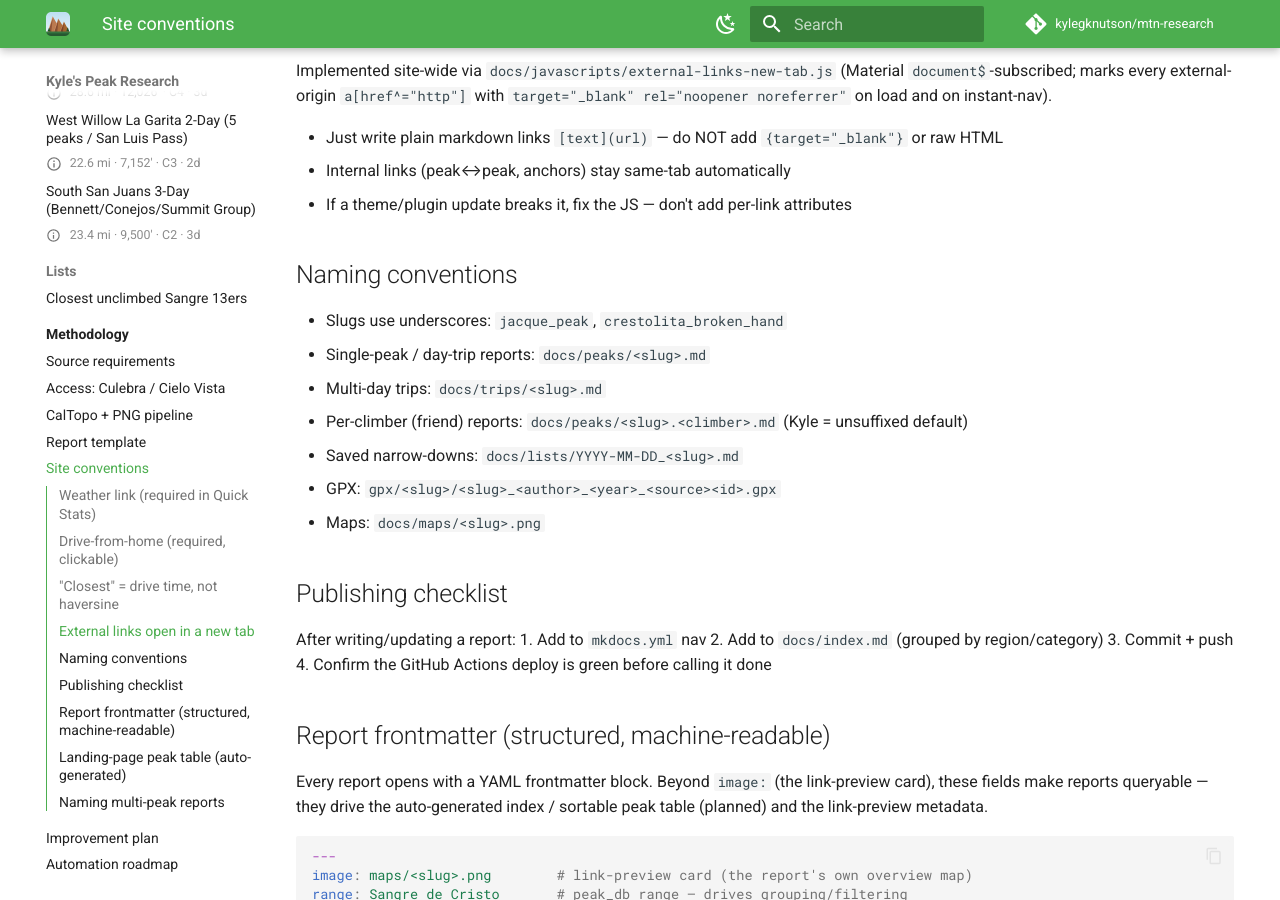
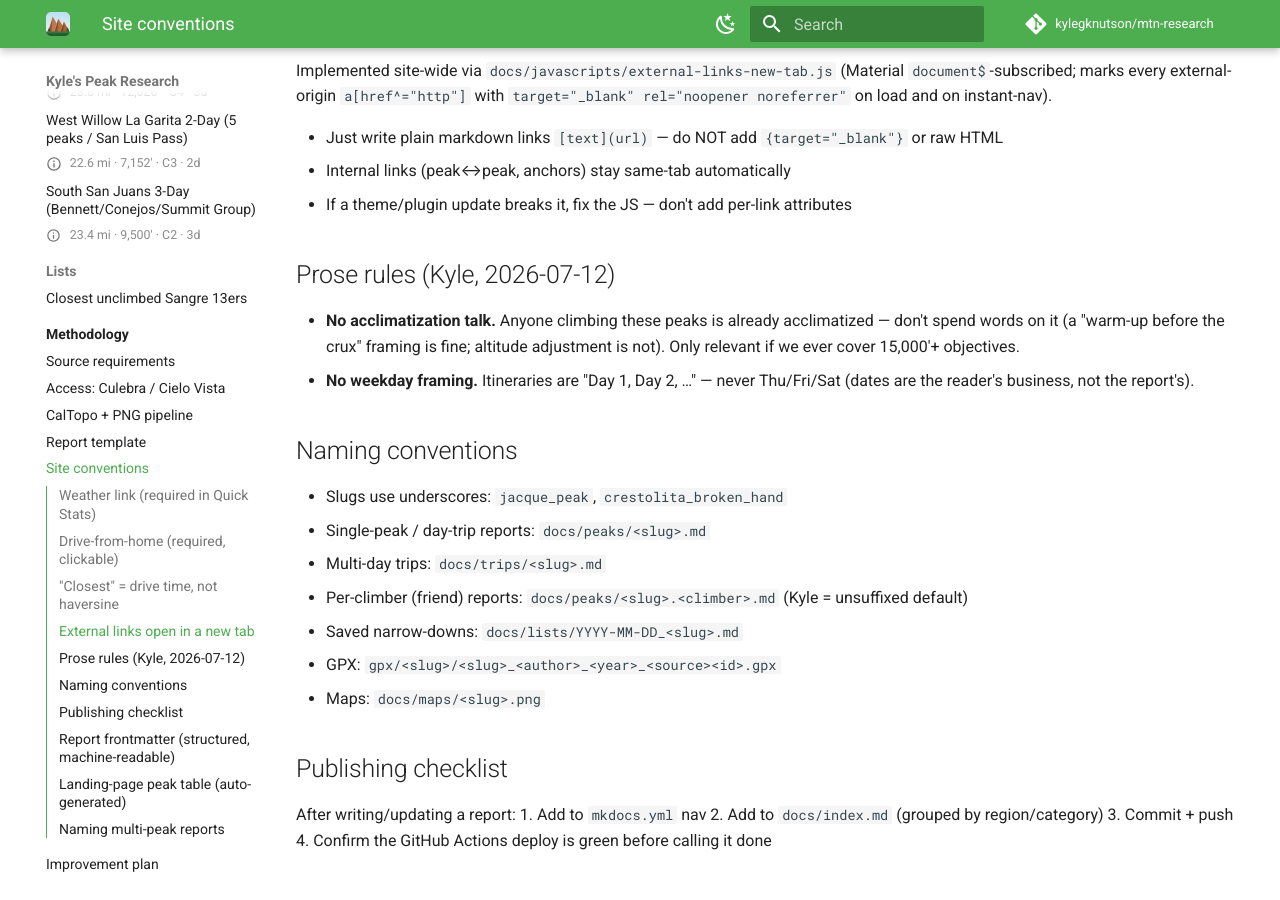
Before and after one commit to kylegknutson/mtn-research, an MkDocs documentation site: the page built from docs/methodology/conventions.md, in a window 1280 px wide and 900 px high, scrolled down 958 px. Built offline with MkDocs 1.6.1 and Material for MkDocs 9.7.7, drawn with Linux system fonts in a browser that asks for light colours; comment, search, counter and statistics services are not loaded.

Commit message:
v2 draft: drop acclimatization framing; prose rules in conventions
Kyle: everyone climbing these peaks is already acclimatized — cut the
altitude-adjustment angle (warm-up-before-crux framing stays). Recorded
as a standing prose rule in conventions.md alongside the no-weekday rule
so the fleet migration enforces both.

Co-Authored-By: Claude Fable 5 <noreply@anthropic.com>

```diff
--- a/docs/methodology/conventions.md
+++ b/docs/methodology/conventions.md
@@ -32,6 +32,14 @@ Implemented site-wide via `docs/javascripts/external-links-new-tab.js` (Material
 - Just write plain markdown links `[text](url)` — do NOT add `{target="_blank"}` or raw HTML
 - Internal links (peak↔peak, anchors) stay same-tab automatically
 - If a theme/plugin update breaks it, fix the JS — don't add per-link attributes
+
+## Prose rules (Kyle, 2026-07-12)
+
+- **No acclimatization talk.** Anyone climbing these peaks is already acclimatized —
+  don't spend words on it (a "warm-up before the crux" framing is fine; altitude
+  adjustment is not). Only relevant if we ever cover 15,000'+ objectives.
+- **No weekday framing.** Itineraries are "Day 1, Day 2, …" — never Thu/Fri/Sat
+  (dates are the reader's business, not the report's).
 
 ## Naming conventions
 
```
Also changed, not shown: drafts/jupiter_pigeon_turret_v2.md (+5 -5 lines).
